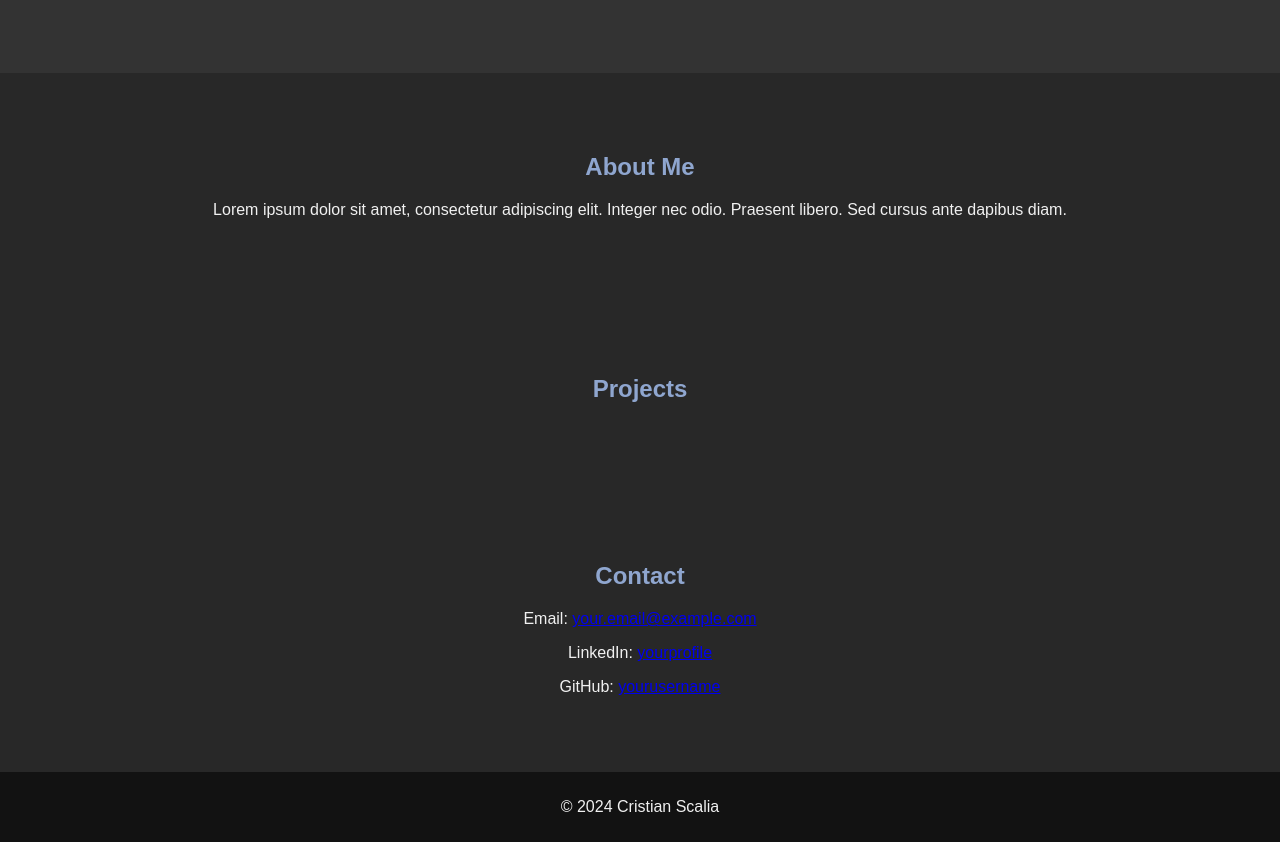
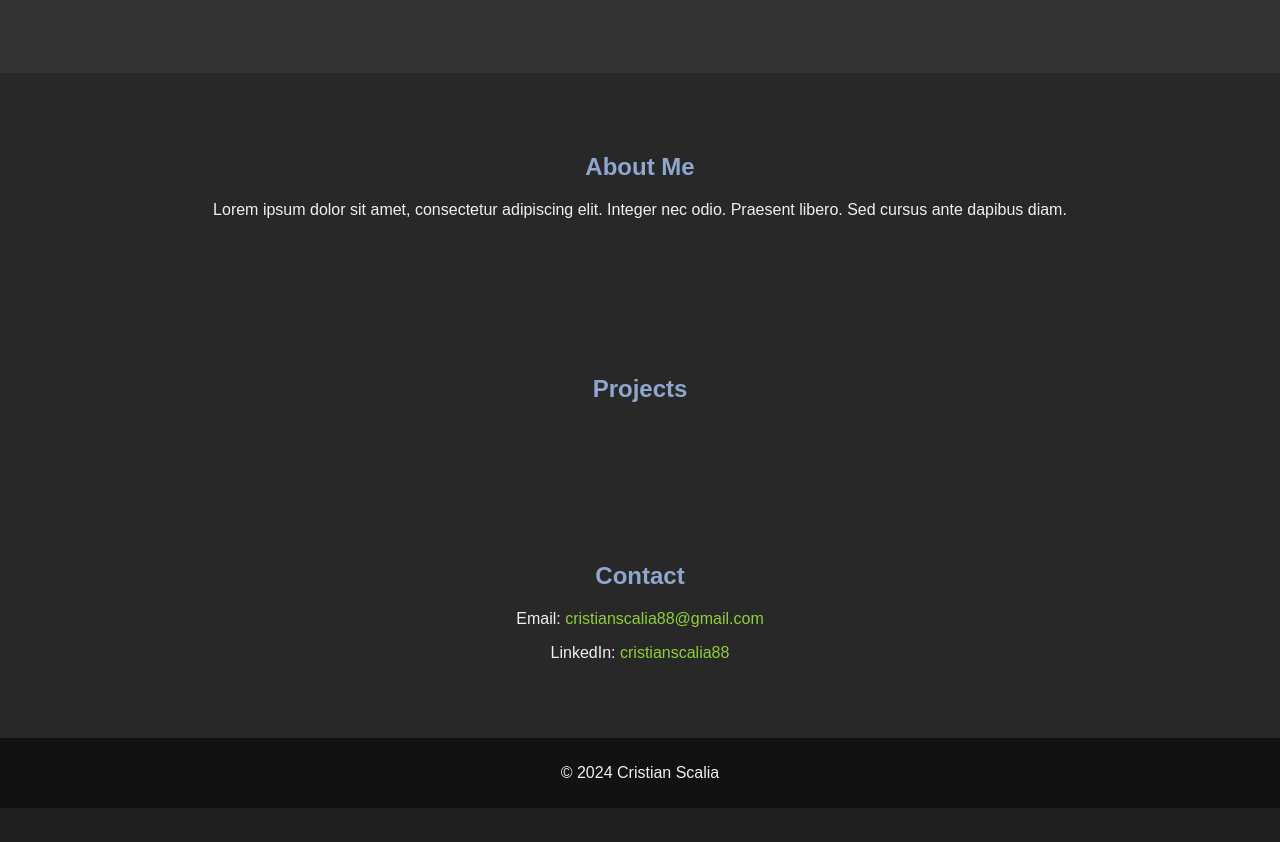
Before and after one commit to CristianScalia88/CristianScalia88.github.io, a plain HTML site: page index.html in a window 1280 px wide. Shown: the part 239-1081 px from the top of the page. After the commit the page ends 1047 px from the top, so only its background shows below. Drawn offline with Linux system fonts and the light colour scheme.

Commit message:
Update and rename Index.html to index.html

```diff
--- a/Index.html
+++ b/index.html
@@ -35,9 +35,9 @@
 
     <section id="contact">
         <h2>Contact</h2>
-        <p>Email: <a href="mailto:your.email@example.com">your.email@example.com</a></p>
-        <p>LinkedIn: <a href="https://www.linkedin.com/in/yourprofile">yourprofile</a></p>
-        <p>GitHub: <a href="https://github.com/yourusername">yourusername</a></p>
+        <p>Email: <a href="mailto:cristianscalia88@gmail.com">cristianscalia88@gmail.com</a></p>
+        <p>LinkedIn: <a href="https://www.linkedin.com/in/cristianscalia88/">cristianscalia88</a></p>
+        <!-- <p>GitHub: <a href="https://github.com/yourusername">yourusername</a></p> -->
     </section>
 
     <footer>
--- a/styles.css
+++ b/styles.css
@@ -52,3 +52,12 @@ footer {
     text-align: center;
     padding: 10px 0;
 }
+
+a {
+    color: #8fcf3c; /* Green */
+    text-decoration: none;
+}
+
+a:hover {
+    text-decoration: underline;
+}
```
